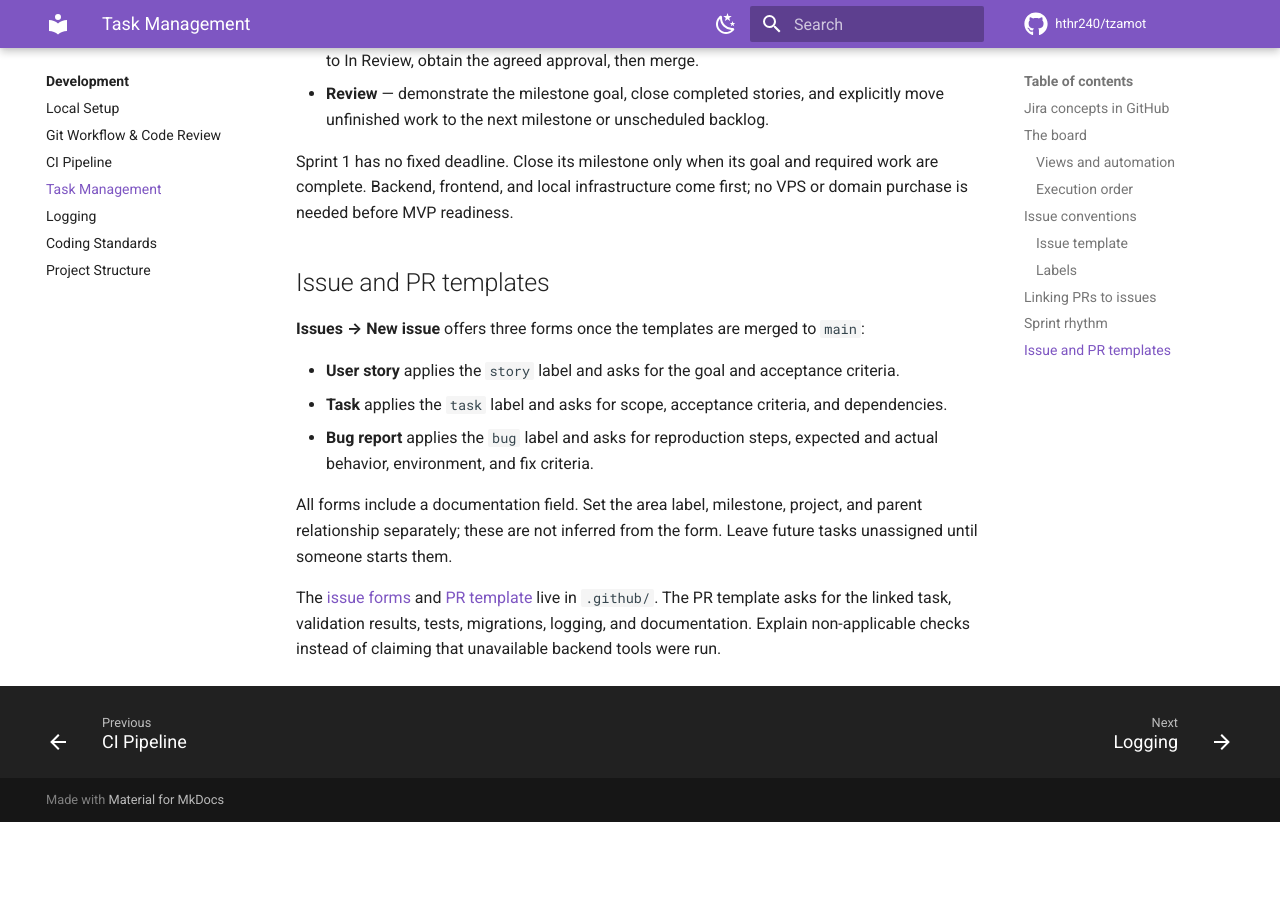
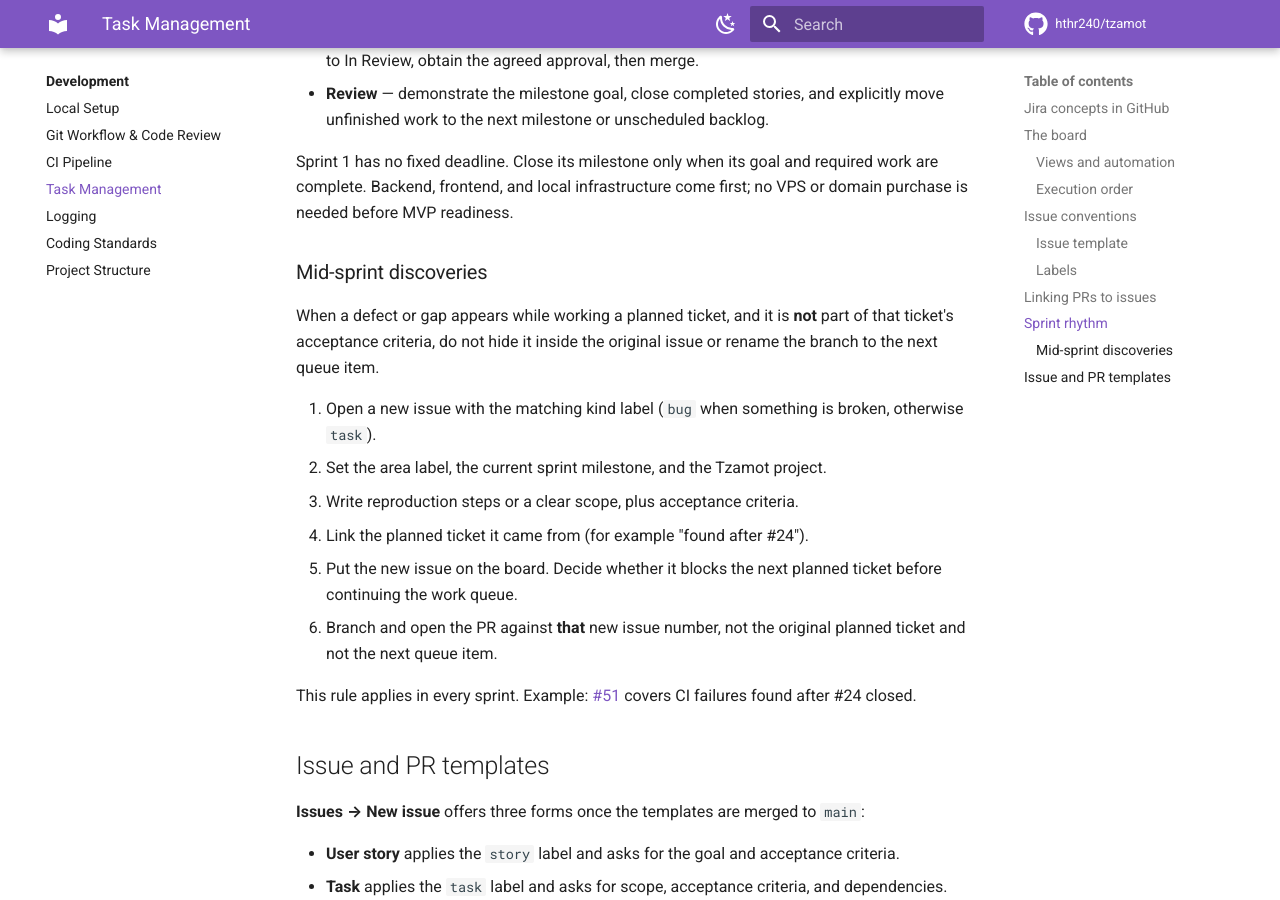
Before and after one commit to hthr240/tzamot, an MkDocs documentation site: the page built from docs/development/task-management.md, in a window 1280 px wide and 900 px high, scrolled down 4746 px. Built offline with MkDocs 1.6.1 and Material for MkDocs 9.7.7, drawn with Linux system fonts in a browser that asks for light colours; comment, search, counter and statistics services are not loaded; before the commit the page ends 5568 px from its top, so only the background shows below that.

Commit message:
Fix CI seed collision and record mid-sprint bugs
The availability model test used a date already committed by the CI seed. Mid-sprint finds now get their own issue; this one is #51.

Co-authored-by: Cursor <cursoragent@cursor.com>

```diff
--- a/docs/development/task-management.md
+++ b/docs/development/task-management.md
@@ -158,6 +158,25 @@ Sprint 1 has no fixed deadline. Close its milestone only when its goal and
 required work are complete. Backend, frontend, and local infrastructure come
 first; no VPS or domain purchase is needed before MVP readiness.
 
+### Mid-sprint discoveries
+
+When a defect or gap appears while working a planned ticket, and it is **not**
+part of that ticket's acceptance criteria, do not hide it inside the original
+issue or rename the branch to the next queue item.
+
+1. Open a new issue with the matching kind label (`bug` when something is
+   broken, otherwise `task`).
+2. Set the area label, the current sprint milestone, and the Tzamot project.
+3. Write reproduction steps or a clear scope, plus acceptance criteria.
+4. Link the planned ticket it came from (for example "found after #24").
+5. Put the new issue on the board. Decide whether it blocks the next planned
+   ticket before continuing the work queue.
+6. Branch and open the PR against **that** new issue number, not the original
+   planned ticket and not the next queue item.
+
+This rule applies in every sprint. Example: [#51](https://github.com/hthr240/tzamot/issues/51)
+covers CI failures found after #24 closed.
+
 ## Issue and PR templates
 
 **Issues → New issue** offers three forms once the templates are merged to `main`:
```
Also changed, not shown: docs/roadmap/sprint-1.md (+5 -5 lines), 1 other file.
